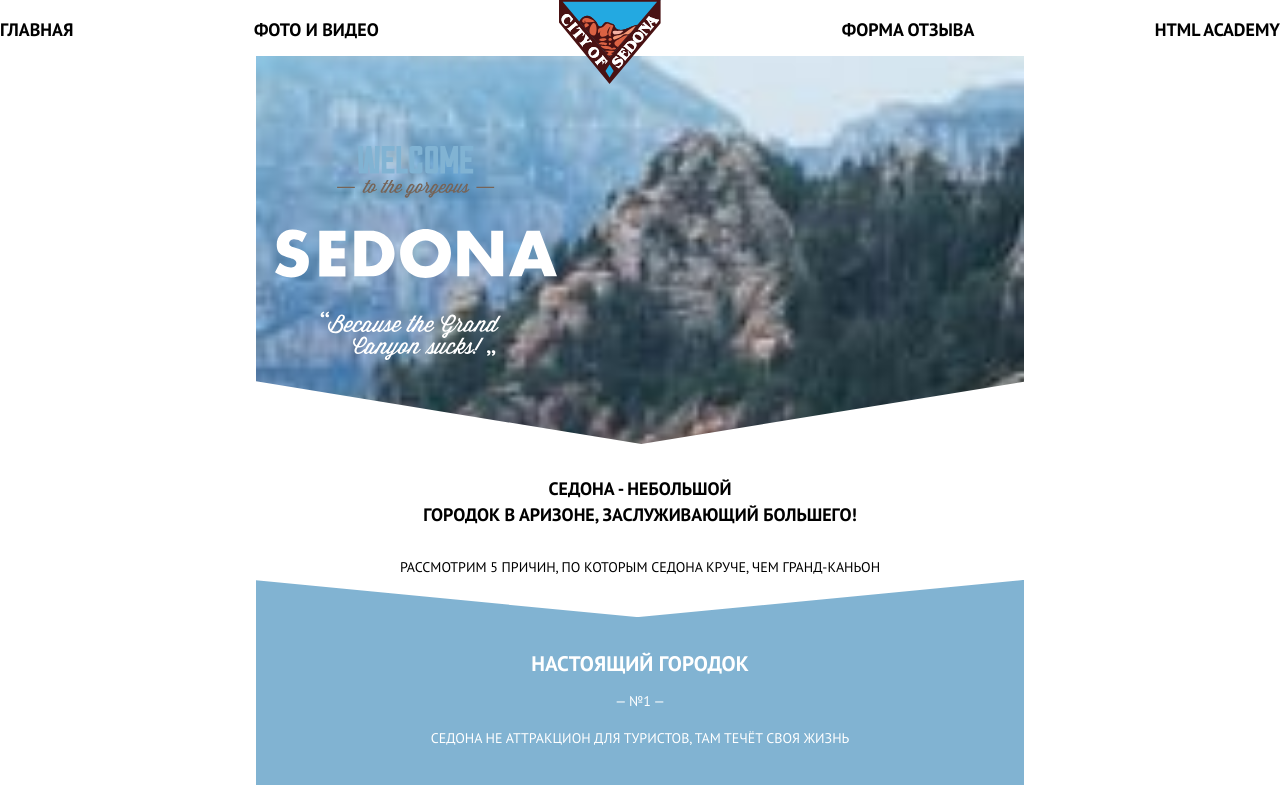
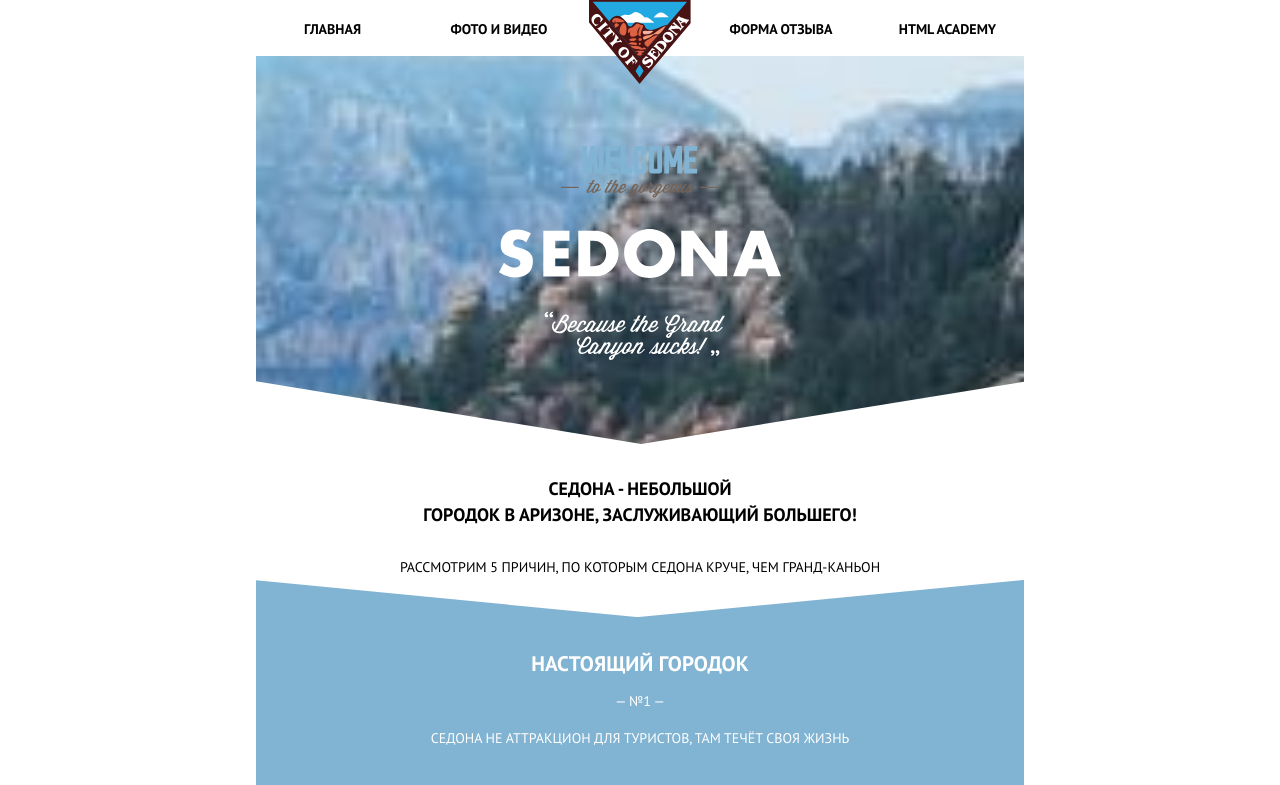
Before and after one commit to vikkont79/sedona_2.0, a website: page source/index.html in a window 1280 px wide. Shown: the top 785 px of the page. Drawn offline with nearby package versions, Linux system fonts and the light colour scheme; files that its build step writes are made by us from their sources.

Commit message:
Вёрстка планшетной версии page-header

```diff
--- a/source/index.html
+++ b/source/index.html
@@ -10,7 +10,7 @@
 </head>
 
 <body class="page__body">
-  <header class="page-header">
+  <header class="page-header wrapper">
     <nav class="page-header__nav page-header__nav--closed">
       <ul class="page-header__menu main-nav">
         <li class="main-nav__item">
@@ -22,6 +22,7 @@
         <li class="main-nav__item">
           <a class="main-nav__link logo" href="index.html">
             <picture>
+              <source media="(min-width: 768px)" srcset="images/logotype-tablet.svg" width="102" height="84">
               <img class="logo__img" src="images/logotype-mobile.svg" width="102" height="84"
                 alt="Логотип курорта Седона">
             </picture>
--- a/source/styles/blocks/intro.scss
+++ b/source/styles/blocks/intro.scss
@@ -1,5 +1,4 @@
 .intro {
-  min-inline-size: 320px;
   block-size: 388px;
   position: relative;
   background-image: url("../../images/intro-triangle.svg"), url("../../images/back-mobile@1x.jpg");
@@ -13,6 +12,6 @@
   position: absolute;
   top: 90px;
   bottom: 85px;
-  left: 19px;
-  right: 19px;
+  left: calc((100% - 282px) / 2);
+  right: calc((100% - 282px) / 2);
 }
--- a/source/styles/blocks/main-nav.scss
+++ b/source/styles/blocks/main-nav.scss
@@ -3,10 +3,17 @@
   list-style-type: none;
   background-color: $light_blue;
   color: $white;
+  font-size: 18px;
+  line-height: 40px;
+  font-weight: 700;
 
   @media (min-width: $tablet-width) {
+    display: flex;
+    justify-content: space-between;
     background-color: $white;
     color: $black;
+    font-size: 14px;
+    line-height: 26px;
   }
 }
 
@@ -14,10 +21,19 @@
   box-shadow:
     0px -1px 0px 0px #01010133,
     inset 0px 1px 0px 0px #FFFFFF33;
+
+  @media (min-width: $tablet-width) {
+    box-shadow: none;
+  }
 }
 
 .main-nav__item:not(.main-nav__item:has(.logo)) {
   padding-block: 10px 6px;
+
+  @media (min-width: $tablet-width) {
+    inline-size: 153px;
+    padding-block: 16px 14px;
+  }
 }
 
 .main-nav__link {
--- a/source/styles/blocks/page-header.scss
+++ b/source/styles/blocks/page-header.scss
@@ -1,22 +1,9 @@
 .page-header {
-  min-inline-size: 320px;
-  block-size: 56px;
+  min-block-size: 56px;
   text-align: center;
-  font-size: 18px;
-  line-height: 40px;
-  font-weight: 700;
-}
-
-.page-header__nav {
-  margin-inline: auto;
-}
-
-.page-header__menu {
-  margin: 0;
 
   @media (min-width: $tablet-width) {
-    display: flex;
-    justify-content: space-between;
+    block-size: auto;
   }
 }
 
@@ -77,8 +64,9 @@
   .page-header__nav--opened .page-header__menu {
     display: block;
     position: absolute;
+    left: 0;
     z-index: 2;
-    inline-size: 100%;
+    min-inline-size: 100%;
   }
 
   .page-header__nav--opened .main-nav__item:has(.logo) {
--- a/source/styles/blocks/wrapper.scss
+++ b/source/styles/blocks/wrapper.scss
@@ -1,10 +1,12 @@
 .wrapper {
   min-inline-size: 320px;
+  max-inline-size: 520px;
   margin-inline: auto;
 
 
   @media (min-width: $tablet-width) {
     inline-size: 768px;
+    max-inline-size: inherit;
   }
 
   @media (min-width: $desktop-width) {
```
Also changed, not shown: source/images/logotype-tablet.svg (added). Lines whose indentation alone changed are shown as unchanged.
